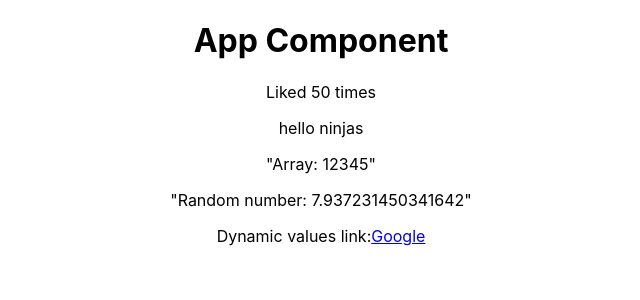
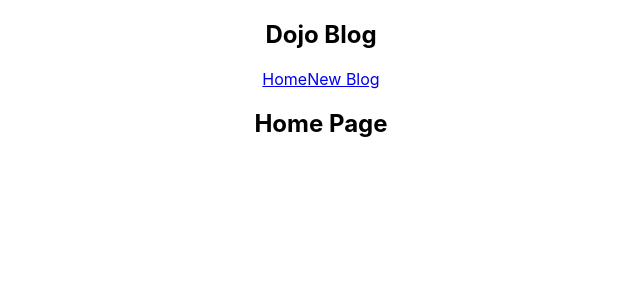
Before and after one commit to stephenbeale/dojo-blog, a React (Create React App) app: page / in a window 1280 px wide. Shown: the top 300 px of the page, without its empty margins (319-959 px from the left). Built offline with nearby package versions, Linux system fonts and the light colour scheme.

Commit message:
Continue here

```diff
--- a/src/App.js
+++ b/src/App.js
@@ -1,29 +1,18 @@
 import "./App.css";
+import Navbar from "./Navbar";
+import Home from "./Home";
 
 function App() {
-  const title = "Welcome to the new blog!";
-  const likes = 50;
-  const person = { name: "yoshi", age: 30 };
-  const link = "https://google.com";
-
   return (
     <div className="App">
+      <Navbar />
       <div className="content">
-        <h1>App Component</h1>
-        <p>Liked {likes} times</p>
-
-        {/* <p>{person}</p> */}
-        <p>{" hello ninjas "}</p>
-        <p>"Array: {[1, 2, 3, 4, 5]}"</p>
-        <p>"Random number: {Math.random() * 10}"</p>
-
-        <p>
-          Dynamic values link:
-          <a href="link">Google</a>
-        </p>
+        <Home />
       </div>
     </div>
   );
 }
 
 export default App;
+
+// Video: https://www.youtube.com/watch?v=NbTrGcz4DW8&list=PL4cUxeGkcC9gZD-Tvwfod2gaISzfRiP9d&index=6
--- /dev/null
+++ b/src/Home.js
@@ -0,0 +1,9 @@
+const Home = () => {
+  return (
+    <div className="home">
+      <h2>Home Page</h2>
+    </div>
+  );
+};
+
+export default Home;
```
